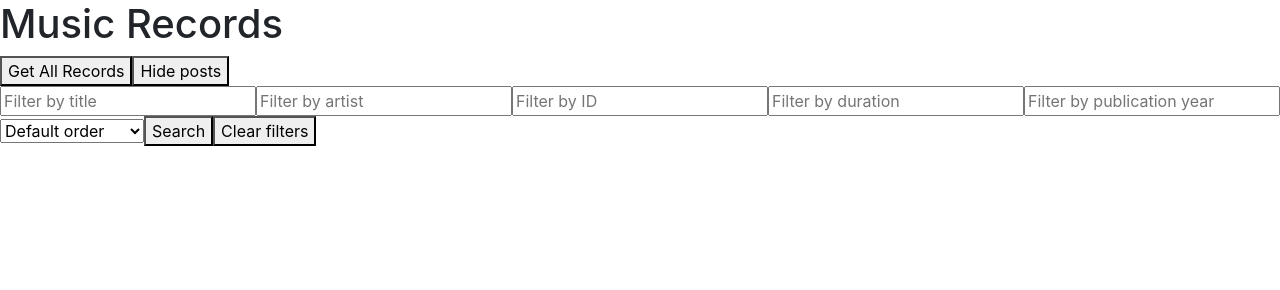
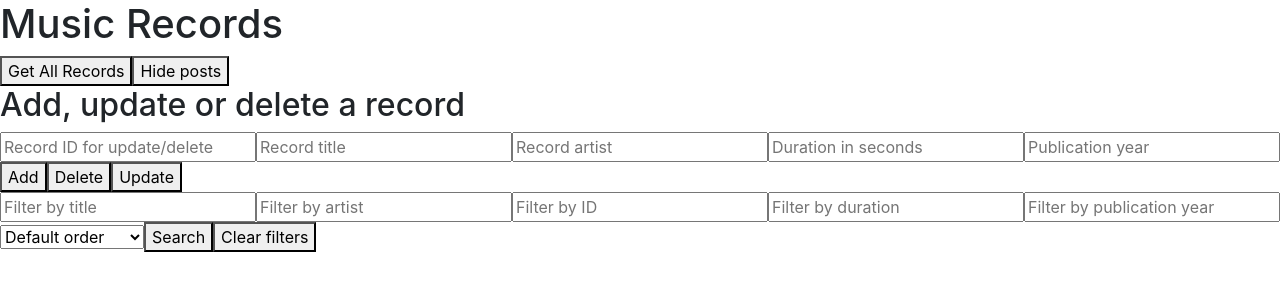
Before and after one commit to Neozt001/RestMusicFrontEnd, a plain HTML site: page index.html in a window 1280 px wide. Drawn offline with nearby package versions, Linux system fonts and the light colour scheme; files that its build step writes are made by us from their sources.

Commit message:
Userstory 4 front 1.1

```diff
--- a/index.html
+++ b/index.html
@@ -13,10 +13,25 @@
         <div id="app">
             <h1> Music Records </h1>
 
+
+
             <button id="button1" type="button" v-on:click="clearFilters">Get All Records</button>
             <button id = "button2" v-on:click="showPosts = !showPosts">
                 {{ showPosts ? 'Hide posts' : 'Show posts' }}
             </button>
+
+            <section>
+                <h2>Add, update or delete a record</h2>
+                <input v-model.number="record.id" id="recordId" type="number" placeholder="Record ID for update/delete" />
+                <input v-model="record.title" id="recordTitle" type="text" placeholder="Record title" />
+                <input v-model="record.artist" id="recordArtist" type="text" placeholder="Record artist" />
+                <input v-model.number="record.duration" id="recordDuration" type="number" placeholder="Duration in seconds" />
+                <input v-model.number="record.publicationYear" id="recordPublicationYear" type="number" placeholder="Publication year" />
+                <button id="addRecordButton" type="button" v-on:click="addRecord">Add</button>
+                <button id="deleteRecordButton" type="button" v-on:click="deleteRecord">Delete</button>
+                <button id="updateRecordButton" type="button" v-on:click="updateRecord">Update</button>
+                <p v-if="successMessage" role="status">{{ successMessage }}</p>
+            </section>
 
             <form v-on:submit.prevent="getAllPosts">
                 <input v-model="title" id = "text" placeholder="Filter by title" />
--- a/main.js
+++ b/main.js
@@ -10,7 +10,15 @@ const app = Vue.createApp({
         sortBy: '',
         showPosts: true,
         statusCode: null,
-        errorMessage: ''
+        errorMessage: '',
+        successMessage: '',
+        record: {
+            id: '',
+            title: '',
+            artist: '',
+            duration: '',
+            publicationYear: ''
+        }
     }
   },
   methods: {
@@ -43,6 +51,95 @@ const app = Vue.createApp({
         this.publicationYear = '';
         this.sortBy = '';
         this.getAllPosts();
+    },
+    isValidRecord() {
+        const duration = Number(this.record.duration);
+        const publicationYear = Number(this.record.publicationYear);
+        if (!this.record.title.trim() || !this.record.artist.trim() ||
+            !Number.isInteger(duration) || duration <= 0 ||
+            !Number.isInteger(publicationYear) || publicationYear <= 0) {
+            this.errorMessage = 'Enter a title, artist, positive duration and publication year.';
+            return false;
+        }
+
+        return true;
+    },
+    clearRecordForm() {
+        this.record = {
+            id: '',
+            title: '',
+            artist: '',
+            duration: '',
+            publicationYear: ''
+        };
+    },
+    addRecord() {
+        if (!this.isValidRecord()) return;
+
+        axios.post(apiUrl, {
+            title: this.record.title.trim(),
+            artist: this.record.artist.trim(),
+            duration: Number(this.record.duration),
+            publicationYear: Number(this.record.publicationYear)
+        })
+            .then(() => {
+                this.successMessage = 'Record added.';
+                this.errorMessage = '';
+                this.clearRecordForm();
+                this.clearFilters();
+            })
+            .catch(error => {
+                this.errorMessage = 'Could not add the record.';
+                console.error('Error adding music record:', error);
+            });
+    },
+    deleteRecord() {
+        const id = Number(this.record.id);
+        if (!Number.isInteger(id) || id <= 0) {
+            this.errorMessage = 'Enter a valid record ID to delete.';
+            return;
+        }
+
+        axios.delete(`${apiUrl}/${id}`)
+            .then(() => {
+                this.successMessage = 'Record deleted.';
+                this.errorMessage = '';
+                this.clearRecordForm();
+                this.clearFilters();
+            })
+            .catch(error => {
+                this.errorMessage = error.response?.status === 404
+                    ? 'No record found with that ID.'
+                    : 'Could not delete the record.';
+                console.error('Error deleting music record:', error);
+            });
+    },
+    updateRecord() {
+        const id = Number(this.record.id);
+        if (!Number.isInteger(id) || id <= 0) {
+            this.errorMessage = 'Enter a valid record ID to update.';
+            return;
+        }
+        if (!this.isValidRecord()) return;
+
+        axios.put(`${apiUrl}/${id}`, {
+            title: this.record.title.trim(),
+            artist: this.record.artist.trim(),
+            duration: Number(this.record.duration),
+            publicationYear: Number(this.record.publicationYear)
+        })
+            .then(() => {
+                this.successMessage = 'Record updated.';
+                this.errorMessage = '';
+                this.clearRecordForm();
+                this.clearFilters();
+            })
+            .catch(error => {
+                this.errorMessage = error.response?.status === 404
+                    ? 'No record found with that ID.'
+                    : 'Could not update the record.';
+                console.error('Error updating music record:', error);
+            });
     }
   }
 });
```
